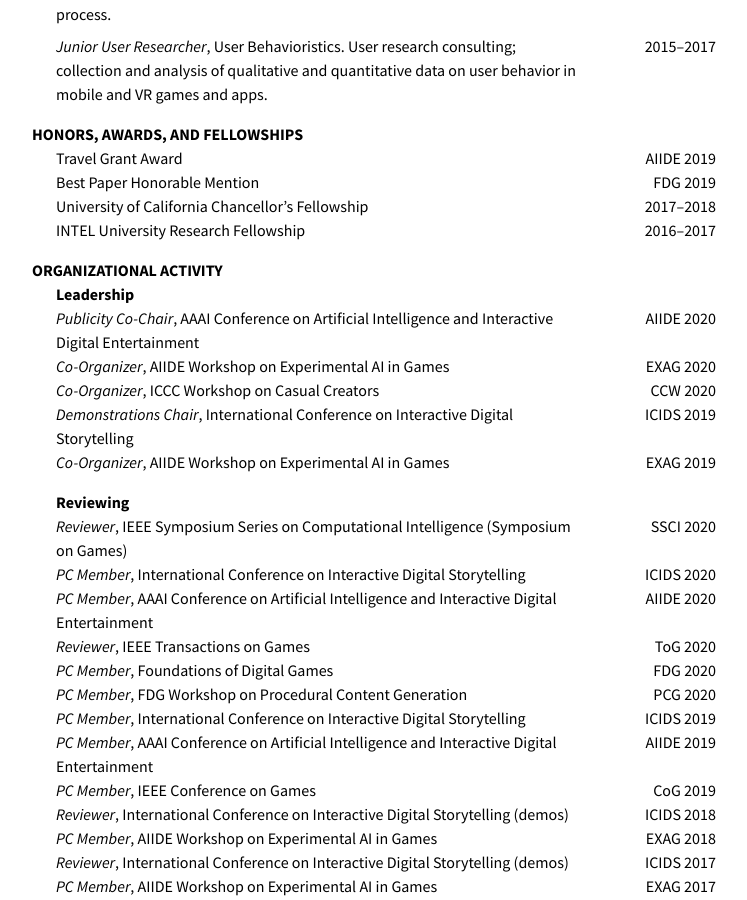
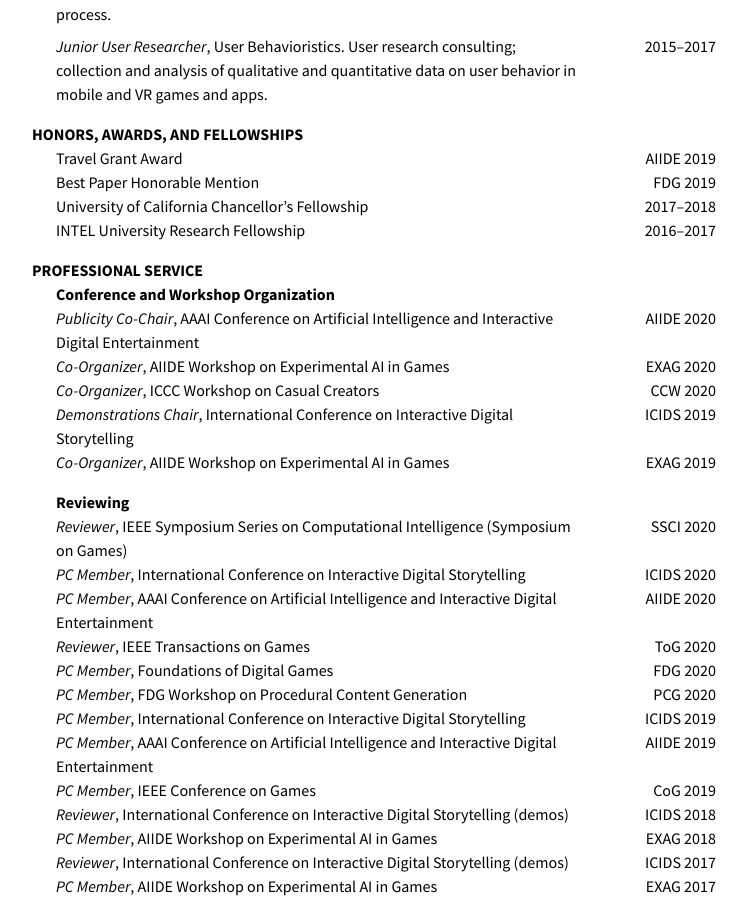
Before and after one commit to mkremins/mkremins.github.io, a Jekyll site: the page built from cv/index.html, in a window 1280 px wide and 900 px high, scrolled down 3178 px. Shown: the whole window, without its empty margins (266-1013 px from the left). Built offline with Jekyll 4.4.1, drawn with Linux system fonts in a browser that asks for light colours.

Commit message:
Tweak some CV section headers slightly

```diff
--- a/cv/index.html
+++ b/cv/index.html
@@ -222,8 +222,8 @@ layout: null
       </div>
     </section>
     <section>
-      <h2>Organizational Activity</h2>
-      <h3>Leadership</h3>
+      <h2>Professional Service</h2>
+      <h3>Conference and Workshop Organization</h3>
       <div class="oneline-entries">
         <div class="dated-entry">
           <div class="dated-content"><em>Publicity Co-Chair</em>, AAAI Conference on Artificial Intelligence and Interactive Digital Entertainment</div>
```
